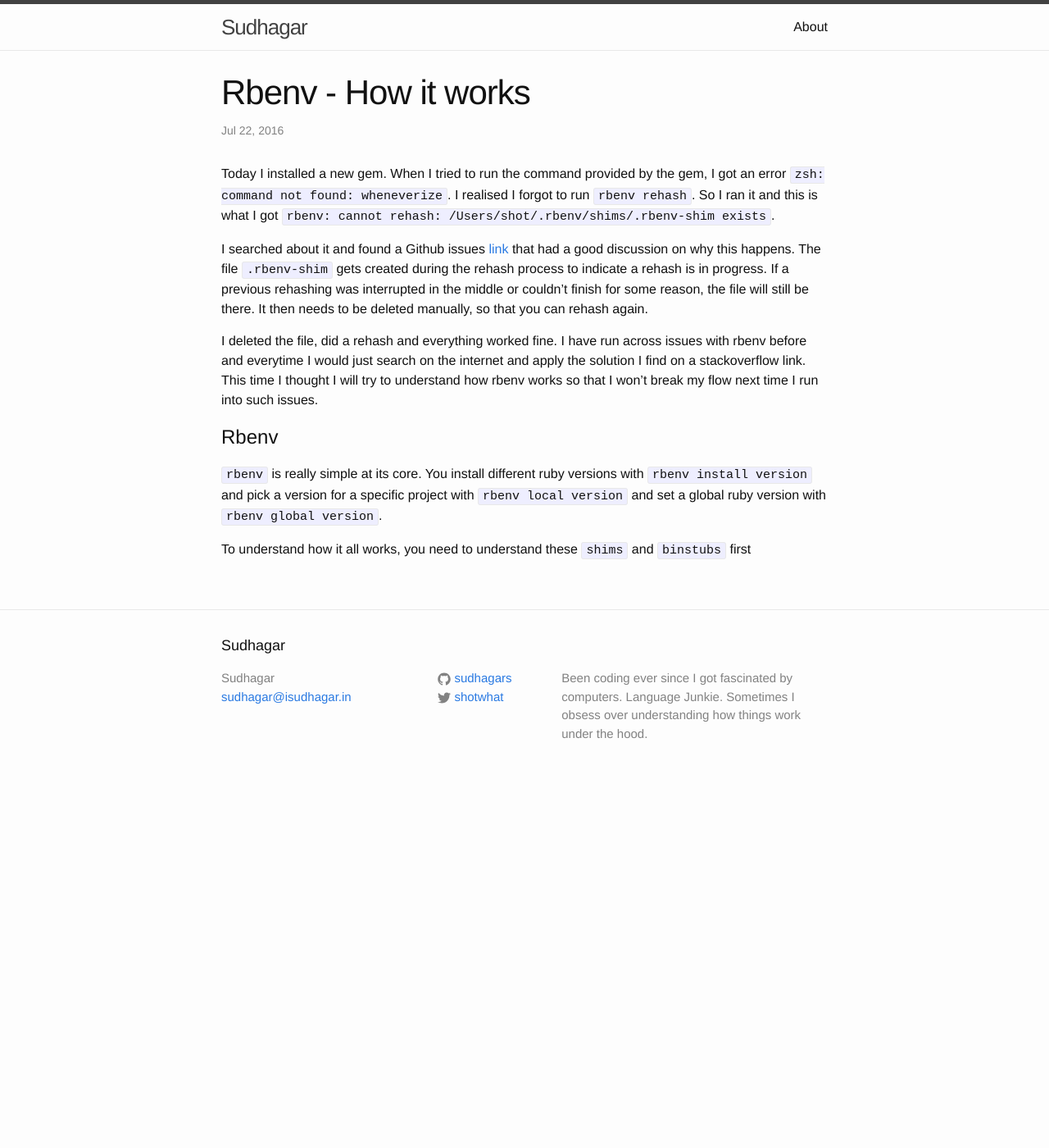
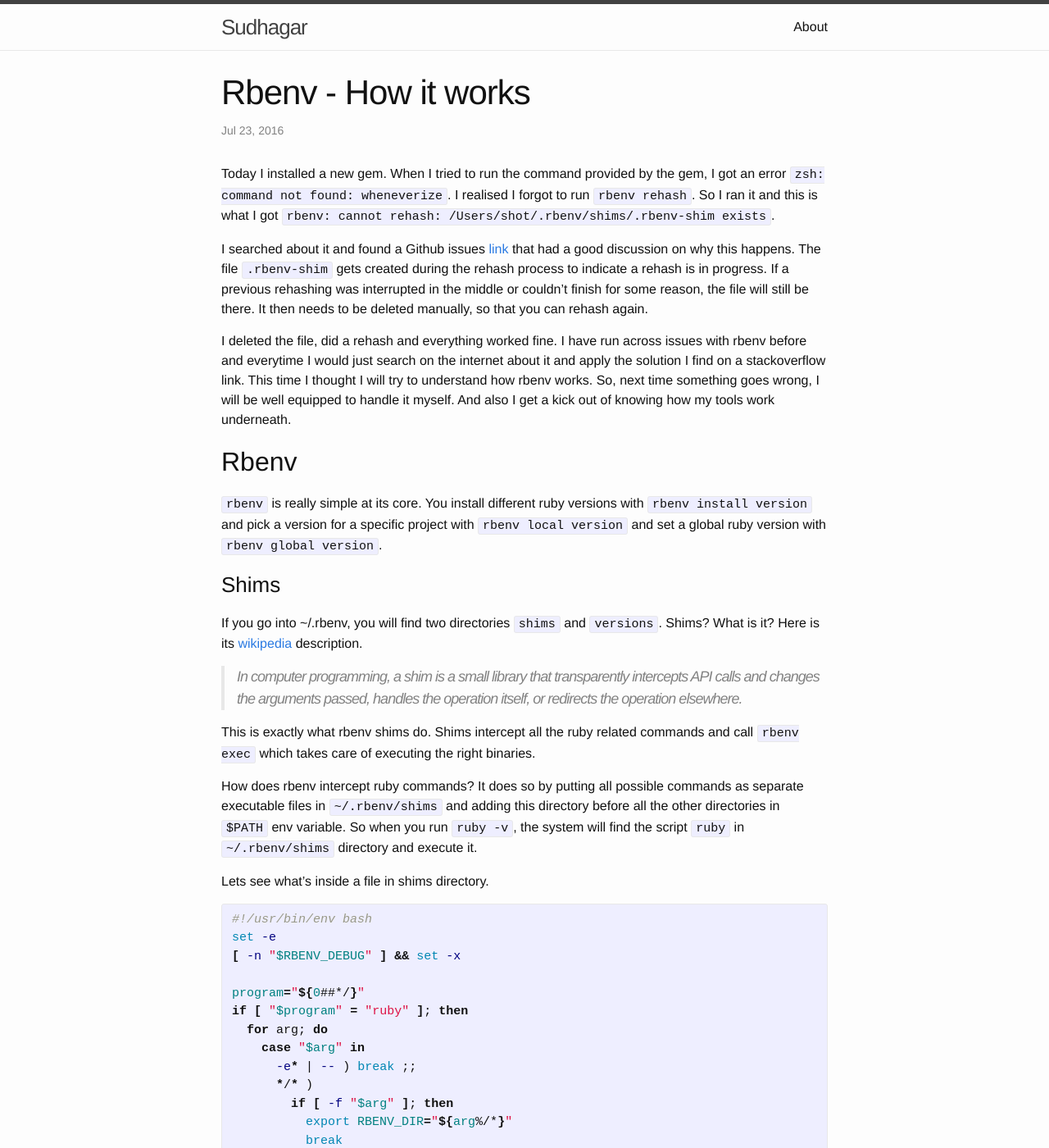
Before and after one commit to SudhagarS/sudhagars.github.io, a Jekyll site: the page built from _posts/2016-07-22-how-it-works-rbenv.markdown, in a window 1280 px wide and 1400 px high. Shown: the whole window at 82% size. Built offline with Jekyll 4.4.1, drawn with Linux system fonts in a browser that asks for light colours; some of the changed text lies outside the part shown.

Commit message:
New draft: rbenv internals

```diff
--- a/_posts/2016-07-22-how-it-works-rbenv.markdown
+++ b/_posts/2016-07-22-how-it-works-rbenv.markdown
@@ -1,7 +1,7 @@
 ---
 layout: post
 title:  "Rbenv - How it works"
-date:   2016-07-22 16:00:00 +0530
+date:   2016-07-23 16:00:00 +0530
 categories: ruby
 tags: ruby how-it
 ---
@@ -10,10 +10,71 @@
 
 I searched about it and found a Github issues [link](https://github.com/rbenv/rbenv/issues/759) that had a good discussion on why this happens. The file `.rbenv-shim` gets created during the rehash process to indicate a rehash is in progress. If a previous rehashing was interrupted in the middle or couldn't finish for some reason, the file will still be there. It then needs to be deleted manually, so that you can rehash again.
 
-I deleted the file, did a rehash and everything worked fine. I have run across issues with rbenv before and everytime I would just search on the internet and apply the solution I find on a stackoverflow link. This time I thought I will try to understand how rbenv works so that I won't break my flow next time I run into such issues.
+I deleted the file, did a rehash and everything worked fine. I have run across issues with rbenv before and everytime I would just search on the internet about it and apply the solution I find on a stackoverflow link. This time I thought I will try to understand how rbenv works. So, next time something goes wrong, I will be well equipped to handle it myself. And also I get a kick out of knowing how my tools work underneath.
 
-# Rbenv
+## Rbenv
 
 `rbenv` is really simple at its core. You install different ruby versions with `rbenv install version` and pick a version for a specific project with `rbenv local version` and set a global ruby version with `rbenv global version`.
 
-To understand how it all works, you need to understand these `shims` and `binstubs` first
+### Shims
+
+If you go into ~/.rbenv, you will find two directories `shims` and `versions`. Shims? What is it? Here is its [wikipedia](https://en.wikipedia.org/wiki/Shim_(computing)) description.
+
+> *In computer programming, a shim is a small library that transparently intercepts API calls and changes the arguments passed, handles the operation itself, or redirects the operation elsewhere.*
+
+This is exactly what rbenv shims do. Shims intercept all the ruby related commands and call `rbenv exec` which takes care of executing the right binaries.
+
+How does rbenv intercept ruby commands? It does so by putting all possible commands as separate executable files in `~/.rbenv/shims` and adding this directory before all the other directories in `$PATH` env variable. So when you run `ruby -v`, the system will find the script `ruby` in `~/.rbenv/shims` directory and execute it.
+
+Lets see what's inside a file in shims directory.
+
+{% highlight shell %}
+#!/usr/bin/env bash
+set -e
+[ -n "$RBENV_DEBUG" ] && set -x
+
+program="${0##*/}"
+if [ "$program" = "ruby" ]; then
+  for arg; do
+    case "$arg" in
+      -e* | -- ) break ;;
+      */* )
+        if [ -f "$arg" ]; then
+          export RBENV_DIR="${arg%/*}"
+          break
+        fi
+        ;;
+    esac
+  done
+fi
+
+export RBENV_ROOT="/Users/shot/.rbenv"
+exec "/usr/local/Cellar/rbenv/1.0.0/libexec/rbenv" exec "$program" "$@"
+{% endhighlight%}
+
+Something you will observe when you open different files in the shims folder is that all the files have exactly the same content. Be it `.rbenv/shims/rails` or `.rbenv/shims/bundler` they are all the same.
+
+Here is a translation of that shell script into pseudo-code for those who aren't familiar with shell scripting.
+
+{% highlight ruby %}
+set 'e' so that the script exits when it encounters an error.
+if RBENV_DEBUG is set, set 'x' to print every command executed in this session. (Just trying running `RBENV_DEBUG=1 ruby -v`)
+
+store the command name into $program. (If the command was rails, $program == "rails")
+if $program == "ruby"
+  for 'arg' in (each command line arguments)
+    if `arg` startswith '-e' or equals '--'
+      break out of the loop
+    if `arg` matches the pattern '*/*' and `arg` == a regular file
+      export RBENV_DIR=(first part of the path i.e. directory name)
+      break out of the loop
+
+export RBENV_ROOT="/Users/shot/.rbenv"
+exec "/usr/local/Cellar/rbenv/1.0.0/libexec/rbenv" exec "$program" "$@"
+{% endhighlight %}
+
+So a shim file on its own is not doing much. It sets up the environment variables `RBENV_DIR` and `RBENV_ROOT`. It then execute the command `/usr/local/Cellar/rbenv/1.0.0/libexec/rbenv exec original-command original-args`.
+
+### rbenv exec
+
+.
```
